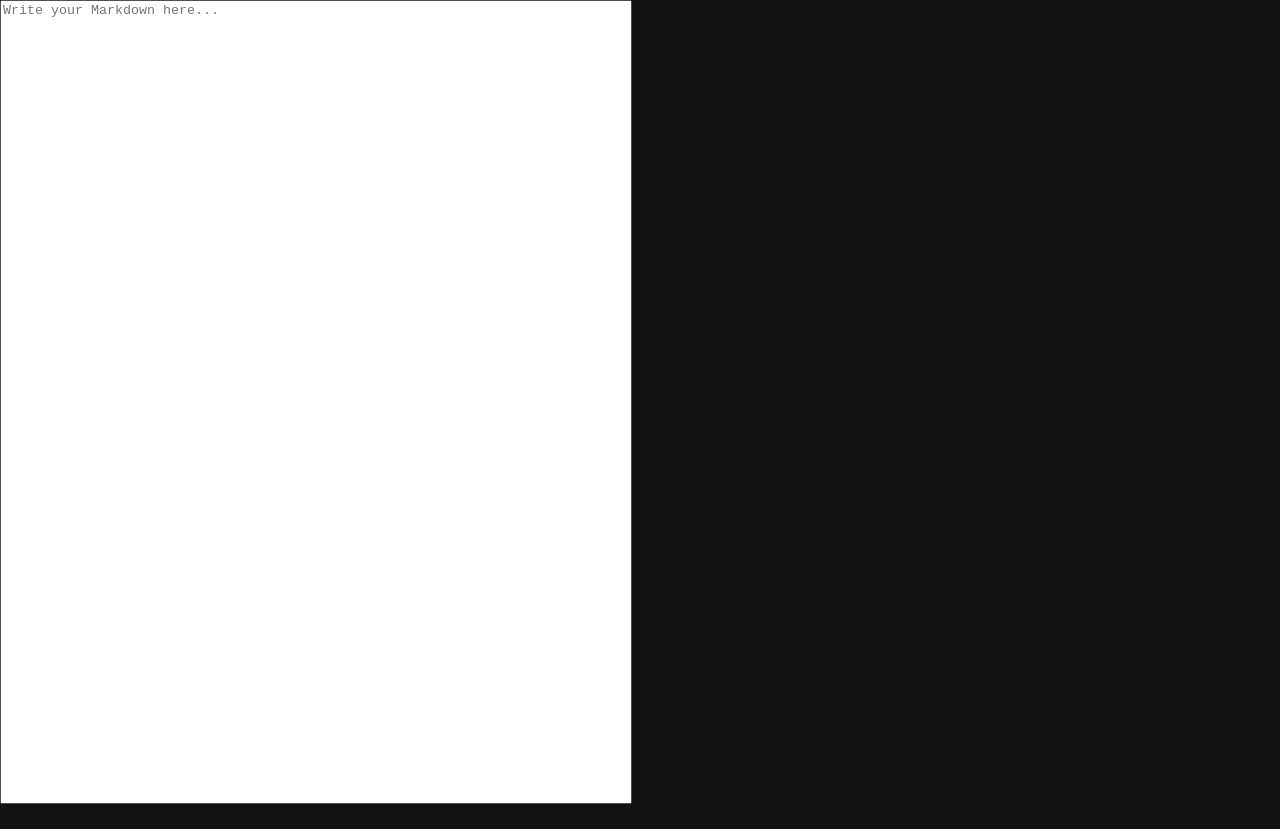
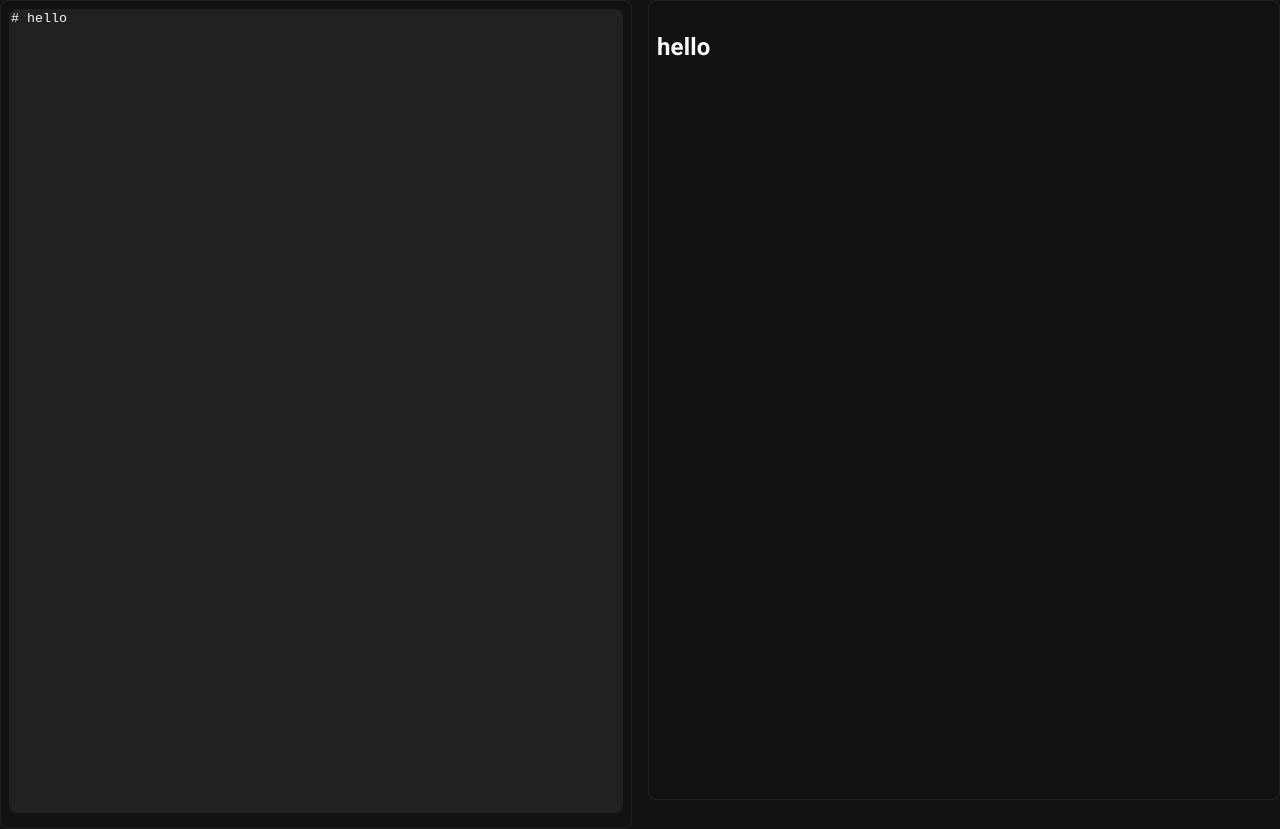
Before and after one commit to TheDAOS/MD3-TW4, a React (Vite) app: page / in a window 1280 px wide. Built offline with nearby package versions, Linux system fonts and the light colour scheme.

Commit message:
refactor: wrap TextareaAutosize and ReactMarkdown in Box components for improved layout and styling

```diff
--- a/src/App.jsx
+++ b/src/App.jsx
@@ -1,11 +1,11 @@
 import { useState } from 'react';
 import ReactMarkdown from 'react-markdown';
-import { Grid } from '@mui/material';
+import { Box, Grid } from '@mui/material';
 import TextareaAutosize from '@mui/material/TextareaAutosize';
 import './App.css'
 
 function App() {
-  const [markdown, setMarkdown] = useState('');
+  const [markdown, setMarkdown] = useState('# hello');
 
   const handleChange = (e) => {
     setMarkdown(e.target.value);
@@ -14,15 +14,36 @@ function App() {
   return (
     <Grid container spacing={2} style={{ height: '100vh' }}>
       <Grid size={6} style={{ height: '100%' }}>
-        <TextareaAutosize
-          value={markdown}
-          onChange={handleChange}
-          placeholder="Write your Markdown here..."
-          style={{ width: '100%', height: '100%', boxSizing: 'border-box', resize: 'none' }}
-        />
+        <Box component="section" sx={{ p: 1, border: '1px solid #212121', borderRadius: '8px' }}>
+          <TextareaAutosize
+            value={markdown}
+            onChange={handleChange}
+            placeholder="Write your Markdown here..."
+            style={{
+              width: '100%',
+              height: '100%',
+              boxSizing: 'border-box',
+              resize: 'none',
+              backgroundColor: '#212121',
+              color: '#fafafa',
+              outline: 'none',
+              borderRadius: '8px',
+              border: 'none'
+            }}
+          />
+        </Box>
       </Grid>
       <Grid size={6} style={{ height: '100%', overflow: 'auto' }}>
-        <ReactMarkdown>{markdown}</ReactMarkdown>
+        <Box component="section" sx={{ p: 1, border: '1px solid #212121', borderRadius: '8px', height: '100%' }}>
+          <ReactMarkdown
+            style={{
+              borderRadius: '8px',
+              height: '100%'
+            }}
+          >
+            {markdown}
+          </ReactMarkdown>
+        </Box>
       </Grid>
     </Grid>
   )
```
